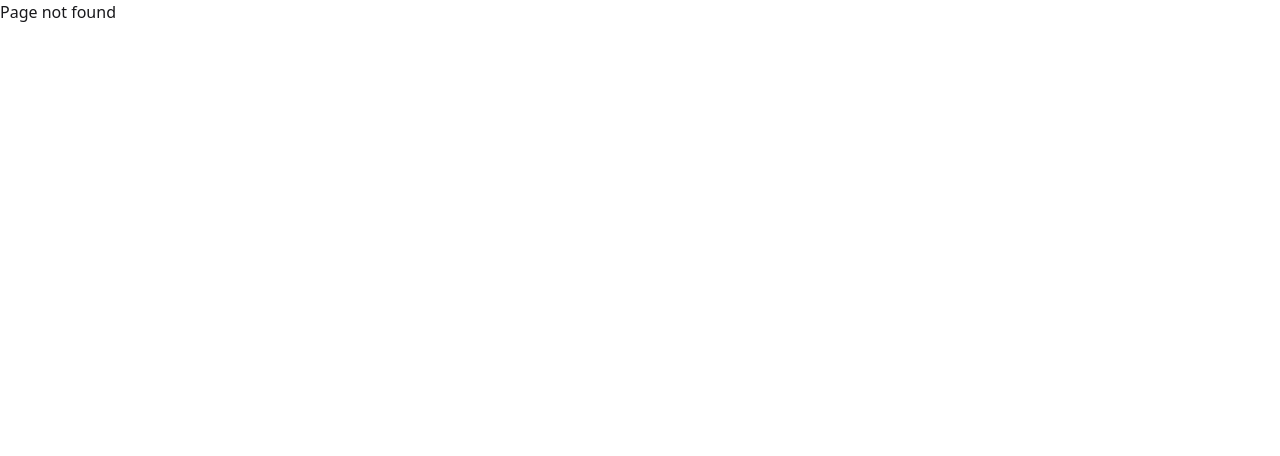
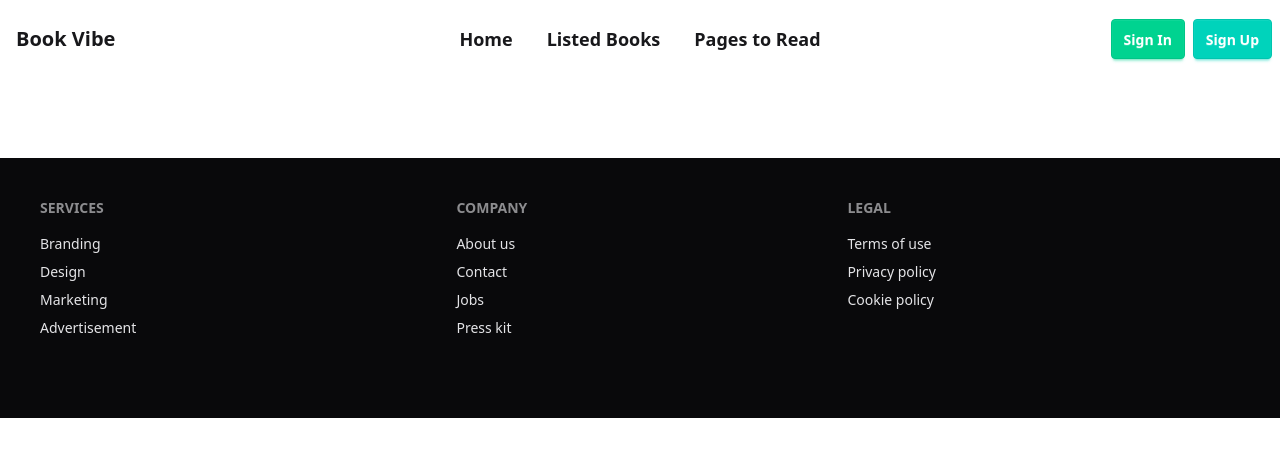
Before and after one commit to sarfarazakram576/Book-Vibe, a React (Vite) app: page /details in a window 1280 px wide. Before the commit this address had no page. Shown: the top 456 px of the page. Built offline with nearby package versions, Linux system fonts and the light colour scheme.

Commit message:
added book section

```diff
--- a/src/App.jsx
+++ b/src/App.jsx
@@ -1,14 +1,20 @@
-import './App.css'
-import Footer from './components/Footer/Footer'
-import Header from './components/Header/Navbar'
+import { Outlet } from "react-router";
+import "./App.css";
+import Footer from "./components/Footer/Footer";
+import Navbar from "./components/Header/Navbar";
 
 function App() {
-
   return (
     <>
-
+      <div className="max-w-full  mx-auto">
+        <div className="sm:container mx-auto mb-20">
+          <Navbar></Navbar>
+          <Outlet></Outlet>
+        </div>
+        <Footer></Footer>
+      </div>
     </>
-  )
+  );
 }
 
-export default App
+export default App;
--- a/src/components/Footer/Footer.jsx
+++ b/src/components/Footer/Footer.jsx
@@ -3,7 +3,7 @@ import React from "react";
 const Footer = () => {
   return (
     <div>
-      <footer className="footer sm:footer-horizontal bg-neutral text-neutral-content p-10">
+      <footer className="footer pb-20 sm:footer-horizontal bg-neutral text-neutral-content px-10 pt-10">
         <nav>
           <h6 className="footer-title">Services</h6>
           <a className="link link-hover">Branding</a>
--- a/src/components/Header/Navbar.jsx
+++ b/src/components/Header/Navbar.jsx
@@ -43,10 +43,10 @@ const Navbar = () => {
                     </ul>
                 </div>
                 <div className="navbar-end">
-                    <button className="btn mr-2 btn-success font-bold p-3">
+                    <button className="btn mr-2 btn-success text-white font-semibold p-3">
                         Sign In
                     </button>
-                    <button className="btn btn-accent font-bold p-3">Sign Up</button>
+                    <button className="btn btn-accent text-white font-semibold p-3">Sign Up</button>
                 </div>
             </div>
         </div>
--- a/src/components/Routes/Routes.jsx
+++ b/src/components/Routes/Routes.jsx
@@ -1,12 +1,13 @@
 import { createBrowserRouter } from "react-router";
-import Root from "../pages/Root/Root";
 import ErrorPage from "../pages/errorPage/ErrorPage";
 import Home from "../pages/Home/Home";
+import BookDetails from "../pages/BookDetails/BookDetails";
+import App from "../../App";
 
 export const router = createBrowserRouter([
   {
     path: "/",
-    Component: Root,
+    Component: App,
     errorElement: <ErrorPage></ErrorPage>,
     children: [
       {
@@ -14,6 +15,10 @@ export const router = createBrowserRouter([
         loader: () => fetch("BooksData.json"),
         Component: Home,
       },
+      {
+        path: '/details',
+        Component: BookDetails
+      }
     ],
   },
 ]);
--- a/src/components/banner/Banner.jsx
+++ b/src/components/banner/Banner.jsx
@@ -5,7 +5,7 @@ const Banner = () => {
     <div className="flex justify-between items-center mt-8 mb-16 bg-gray-100 py-12 px-4 md:p-8 lg:p-12 rounded-lg gap-6 ">
       <div className="md:w-[55%] w-[50%]">
         <h1 className=" md:text-2xl mb-4 lg:text-5xl font-bold md:mb-10 lg:leading-16">Books to freshen up your bookshelf</h1>
-        <button className="btn btn-success font-bold text-white">View The List</button>
+        <button className="btn btn-success font-semibold text-white">View The List</button>
       </div>
       <div className="md:w-[44%] w-[49%]">
         <img
--- /dev/null
+++ b/src/components/pages/BookDetails/BookDetails.jsx
@@ -0,0 +1,11 @@
+import React from 'react';
+
+const BookDetails = () => {
+    return (
+        <div>
+
+        </div>
+    );
+};
+
+export default BookDetails;
--- a/src/components/pages/Root/Root.jsx
+++ /dev/null
@@ -1,16 +0,0 @@
-import React from "react";
-import Footer from "../../Footer/Footer";
-import { Outlet } from "react-router";
-import Navbar from "../../Header/Navbar";
-
-const Root = () => {
-  return (
-    <div className="max-w-full sm:container mx-auto">
-      <Navbar></Navbar>
-      <Outlet></Outlet>
-      <Footer></Footer>
-    </div>
-  );
-};
-
-export default Root;
--- a/src/components/pages/book/Book.jsx
+++ b/src/components/pages/book/Book.jsx
@@ -1,9 +1,11 @@
 import React from "react";
 import { FaRegStarHalfStroke } from "react-icons/fa6";
+import { Link } from "react-router";
 const Book = ({ book }) => {
-  const { tags, image, bookName, author, category, rating } = book;
+  const { tags, image, bookName, author, category, rating, yearOfPublishing } = book;
   return (
-    <div className="p-4 border rounded-xl">
+   <Link to='/details'>
+    <div className="p-4 border rounded-xl shadow-xl md:h-[26rem]">
       <div className="bg-gray-100 flex justify-center items-center mx-auto p-3 rounded-lg">
         <img src={image} className="w-20 h-32" />
       </div>
@@ -15,6 +17,9 @@ const Book = ({ book }) => {
       <h2 className="text-xl font-bold">{bookName}</h2>
       <p className="mt-4 font-semibold">
         <small>By: {author}</small>
+      </p>
+      <p className="mt-4 font-semibold">
+        <small>Published On: {yearOfPublishing}</small>
       </p>
 
       <div className="mt-4 flex justify-between items-center">
@@ -31,7 +36,7 @@ const Book = ({ book }) => {
           </small>
         </div>
       </div>
-    </div>
+    </div></Link>
   );
 };
 
```
